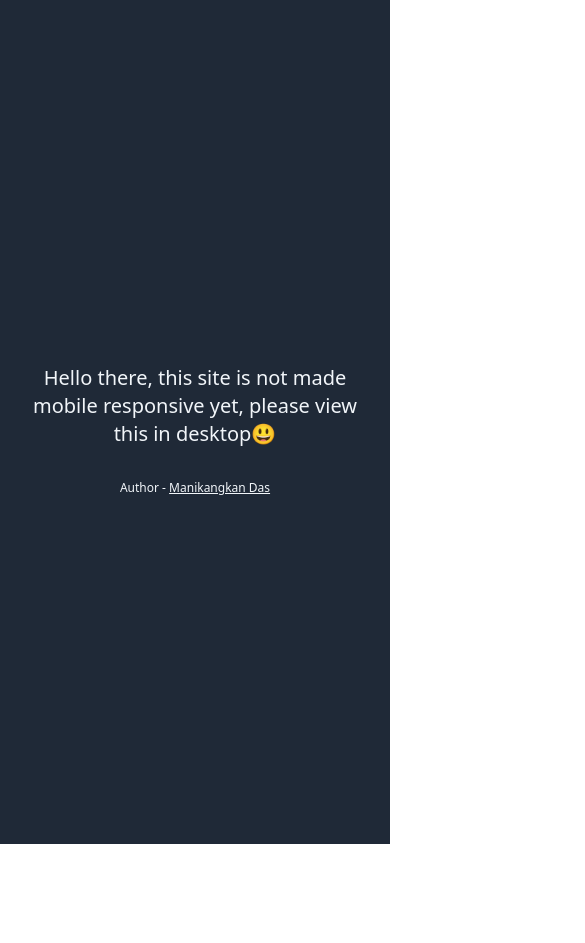
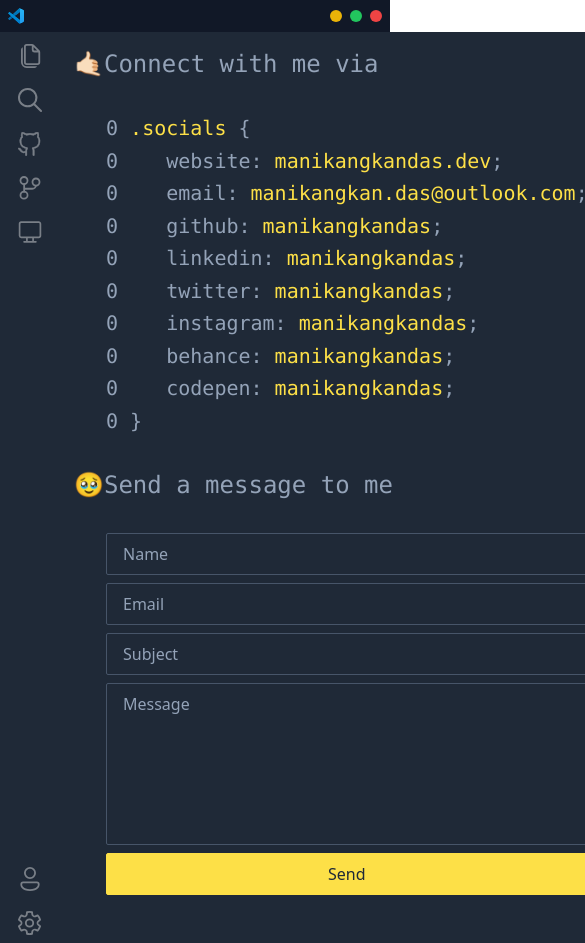
Before and after one commit to manikangkan/portfolio, a Next.js app: page /contact in a window 390 px wide. Shown: the top 943 px of the page, 585 px wide, since content can reach past the window. Before the commit the page ends 844 px from the top, so only its background shows below. Built offline with nearby package versions, Linux system fonts and the light colour scheme.

Commit message:
making ui responsive

```diff
--- a/components/Bottombar.jsx
+++ b/components/Bottombar.jsx
@@ -54,7 +54,7 @@ const Layout = ({ item }) => (
 
 const Bottombar = () => {
   return (
-    <footer className="bg-gray-900 flex items-center justify-between">
+    <footer className="hidden bg-gray-900 sm:flex items-center justify-between">
       <section className="flex items-center">
         {leftItems.map((item) => (
           <Layout item={item} key={item.label} />
--- a/components/Explorer.jsx
+++ b/components/Explorer.jsx
@@ -44,7 +44,7 @@ const Explorer = () => {
   const router = useRouter();
 
   return (
-    <nav className="bg-gray-900 w-1/6">
+    <nav className="hidden xl:block bg-gray-900 w-1/6">
       <div className="p-4 flex items-center justify-between">
         <div className="space-x-2 flex items-center">
           <Image
--- a/components/Head.jsx
+++ b/components/Head.jsx
@@ -6,7 +6,7 @@ const CustomHead = ({ title }) => {
       <title>{title}</title>
       <meta
         name="description"
-        content="Manikangkan Das is an avid full stack web developer building websites and applications you'd love to use"
+        content="Manikangkan Das is a Full Stack Developer & UI/UX Designer from India"
       />
       <meta
         name="keywords"
@@ -15,13 +15,19 @@ const CustomHead = ({ title }) => {
       <meta property="og:title" content="Manikangkan Das's Portfolio" />
       <meta
         property="og:description"
-        content="A full-stack developer building websites that you'd like to use."
+        content="A full-stack developer & UI/UX designer building products that you'd like to use."
       />
-      <meta property="og:image" content="https://imgur.com/4zi5KkQ.png" />
+      <meta
+        property="og:image"
+        content="https://avatars.githubusercontent.com/u/75943412?v=4"
+      />
       <meta property="og:url" content="https://vscode-portfolio.vercel.app" />
       <meta name="twitter:card" content="summary_large_image" />
-      <link rel="stylesheet" href="https://rsms.me/inter/inter.css"/>
-      <link href="http://fonts.cdnfonts.com/css/cascadia-code" rel="stylesheet"/>
+      <link rel="stylesheet" href="https://rsms.me/inter/inter.css" />
+      <link
+        href="http://fonts.cdnfonts.com/css/cascadia-code"
+        rel="stylesheet"
+      />
     </Head>
   );
 };
--- a/components/Layout.jsx
+++ b/components/Layout.jsx
@@ -6,8 +6,7 @@ import Bottombar from "../components/Bottombar";
 
 const Layout = ({ children }) => {
   return (
-    <div>
-      <div className="h-screen hidden xl:flex flex-col justify-between">
+    <div className="h-screen flex flex-col justify-between">
       <Titlebar />
       <section className="flex-1 flex justify-between">
         <Sidebar />
@@ -19,17 +18,6 @@ const Layout = ({ children }) => {
       </section>
       <Bottombar />
     </div>
-      <div className="xl:hidden bg-gray-800 h-screen flex flex-col items-center justify-center space-y-4">
-        <h1 className="text-slate-100 text-xl p-4 text-center">
-          Hello there, this site is not made mobile responsive yet, please view
-          this in desktop😃
-        </h1>
-        <p className="text-slate-100 text-xs">
-          Author -{" "}
-          <a href="https://github.com/manikangkandas" className="underline">Manikangkan Das</a>
-        </p>
-      </div>
-    </div>
   );
 };
 
--- a/components/Sidebar.jsx
+++ b/components/Sidebar.jsx
@@ -50,7 +50,7 @@ const Layout = ({ item }) => {
   return (
     <Link href={item.path} key={item.path}>
       <div
-        className={`px-4 pt-3 pb-2 cursor-pointer opacity-40 hover:opacity-100 border-l-2 border-transparent relative group flex items-center ${
+        className={`w-max px-4 pt-3 pb-2 cursor-pointer opacity-40 hover:opacity-100 border-l-2 border-transparent relative group flex items-center ${
           router.pathname === item.path && "border-l-slate-100 opacity-100"
         }`}>
         <Image
@@ -70,7 +70,6 @@ const Layout = ({ item }) => {
 
 const Sidebar = () => {
   const router = useRouter();
-  console.log(router.pathname);
   return (
     <aside className="bg-gray-800 flex flex-col justify-between">
       <section className="flex flex-col">
--- a/components/Tab.jsx
+++ b/components/Tab.jsx
@@ -8,7 +8,7 @@ const Tab = ({ item }) => {
     <Link href={item.path} key={item.name}>
       <div
         key={item.name}
-        className={`flex items-end space-x-1 px-4 py-2 hover:bg-gray-700 cursor-pointer border-t-2 border-transparent ${
+        className={`w-max flex items-end space-x-1 px-4 py-2 hover:bg-gray-700 cursor-pointer border-t-2 border-transparent ${
           router.pathname === item.path && "border-t-yellow-300 bg-gray-800"
         }`}>
         <Image src={item.icon} width={16} height={16} alt="file icon" />
--- a/components/Tabsbar.jsx
+++ b/components/Tabsbar.jsx
@@ -23,8 +23,8 @@ const rightItems = [
 
 const Tabsbar = () => {
   return (
-    <div className="bg-gray-900 flex items-center justify-between">
-      <div className="flex items-center">
+    <div className="hidden bg-gray-900 lg:flex items-center justify-between">
+      <div className="flex-1 flex items-center">
         {items.map((item) => (
           <Tab item={item} key={item.name} />
         ))}
@@ -32,7 +32,13 @@ const Tabsbar = () => {
       <div className="flex items-center space-x-2 mx-4">
         {rightItems.map((item) => (
           <div className="icon-btn" key={item.label}>
-            <Image src={item.icon} alt="bell icon" height={16} width={16} className="invert mt-1"/>
+            <Image
+              src={item.icon}
+              alt="bell icon"
+              height={16}
+              width={16}
+              className="invert mt-1"
+            />
           </div>
         ))}
       </div>
--- a/components/Titlebar.jsx
+++ b/components/Titlebar.jsx
@@ -2,11 +2,9 @@ import Image from "next/image";
 
 const items = ["File", "Edit", "View", "Go", "Run", "Terminal", "Help"];
 
-
-
 const Titlebar = () => {
   return (
-    <section className="bg-gray-900 px-2 flex items-center justify-between">
+    <section className="bg-gray-900 px-2 py-2 md:py-0 flex items-center justify-between">
       <div className="flex-1 flex items-center space-x-2">
         <Image
           src="/vscode_icon.svg"
@@ -14,7 +12,7 @@ const Titlebar = () => {
           height={16}
           width={16}
         />
-        <div className="flex items-center">
+        <div className="hidden md:flex items-center">
           {items.map((item) => (
             <p
               key={item}
@@ -24,7 +22,7 @@ const Titlebar = () => {
           ))}
         </div>
       </div>
-      <p className="flex-1 text-center text-xs text-slate-400">
+      <p className="hidden sm:block flex-1 text-center text-xs text-slate-400">
         Manikangkan Das - Visual Studio Code
       </p>
       <div className="space-x-2 flex-1 flex items-center justify-end">
--- a/pages/contact.js
+++ b/pages/contact.js
@@ -61,7 +61,7 @@ const Contact = () => {
   };
 
   return (
-    <div className="p-4 flex items-start">
+    <div className="p-4 flex flex-col lg:flex-row items-start">
       <section className="flex-1">
         <h6 className="text-slate-400 font-mono text-2xl">
           🤙🏻Connect with me via
@@ -90,7 +90,7 @@ const Contact = () => {
           </p>
         </div>
       </section>
-      <section className="flex-1">
+      <section className="flex-1 w-full">
         <h6 className="text-slate-400 font-mono text-2xl">
           🥹Send a message to me
         </h6>
--- a/pages/index.js
+++ b/pages/index.js
@@ -4,7 +4,7 @@ import Link from "next/link";
 export default function Home() {
   return (
     <div className="h-full grid place-content-center">
-      <div className="flex items-start space-x-8">
+      <div className="flex flex-col lg:flex-row items-center lg:items-start space-x-8 text-center lg:text-start">
         <Image
           src="/profile.jpg"
           alt="vs code icon"
--- a/pages/projects.js
+++ b/pages/projects.js
@@ -7,26 +7,26 @@ const CreateUpdate = ({ date }) => (
     <Image
       src="/icons/clock.svg"
       alt="clock icon"
-      height={20}
-      width={20}
+      height={16}
+      width={16}
       className="invert"
     />
-    <p className="text-slate-100 text-sm">{format(date)}</p>
+    <p className="text-slate-100 text-xs">{format(date)}</p>
   </div>
 );
 
 const Projects = ({ repos }) => {
   return (
     <div className="p-4">
-      <div className="flex items-center justify-between">
+      <div className="flex flex-col lg:flex-row lg:items-center justify-between">
         <h6 className="text-slate-400 font-mono text-2xl">
           😃Projects I've build so far
         </h6>
-        <form className="w-1/2 flex items-center space-x-2">
+        <form className="w-full lg:w-1/2 flex items-center space-x-2">
           <input
             type="text"
             placeholder="Search for a project ..."
-            className="w-full"
+            className="flex-1"
           />
           <div className="bg-yellow-300 rounded-sm pt-3 pb-1 px-3 cursor-pointer">
             <Image
@@ -39,7 +39,7 @@ const Projects = ({ repos }) => {
           </div>
         </form>
       </div>
-      <section className="masonry-3-col py-4">
+      <section className="md:masonry-2-col lg:masonry-3-col py-4">
         {repos?.map((repo) => (
           <a href={repo.html_url} key={repo.id}>
             <div className="break-inside mb-4 bg-gray-900 rounded-md px-6 py-4 space-y-4 border border-transparent hover:border-yellow-300 cursor-pointer">
@@ -56,28 +56,24 @@ const Projects = ({ repos }) => {
                 {repo.visibility}
               </span> */}
               </div>
-              {repo.description ? (
+              {repo.description && (
                 <p className="text-slate-400 text-sm leading-relaxed">
                   {repo.description}
-                </p>
-              ) : (
-                <p className="text-slate-400 text-sm">
-                  Description unavailable
                 </p>
               )}
               <div className="flex items-center space-x-4">
                 <CreateUpdate date={repo.created_at} />
-                <CreateUpdate date={repo.update_at} />
+                <CreateUpdate date={repo.updated_at} />
               </div>
               {repo.language && (
                 <div className="flex items-center space-x-2">
                   <span
-                    className={`h-5 aspect-square inline-block rounded-full ${
+                    className={`h-4 aspect-square inline-block rounded-full ${
                       repo.language === "JavaScript"
                         ? "bg-yellow-300"
                         : "bg-red-500"
                     }`}></span>
-                  <p className="text-slate-100 text-sm">{repo.language}</p>
+                  <p className="text-slate-100 text-xs">{repo.language}</p>
                 </div>
               )}
             </div>
--- a/styles/globals.css
+++ b/styles/globals.css
@@ -5,7 +5,7 @@
 @layer components {
   input,
   textarea {
-    @apply bg-transparent outline-none border border-slate-600 focus:border-slate-100 rounded-sm placeholder:text-slate-400 text-slate-100 px-4 py-2;
+    @apply bg-transparent outline-none border border-slate-600 focus:border-slate-100 rounded-sm placeholder:text-slate-400 text-slate-100 px-4 py-2 w-full;
   }
 
   .btn-fill {
```
Lines whose indentation alone changed are shown as unchanged.
